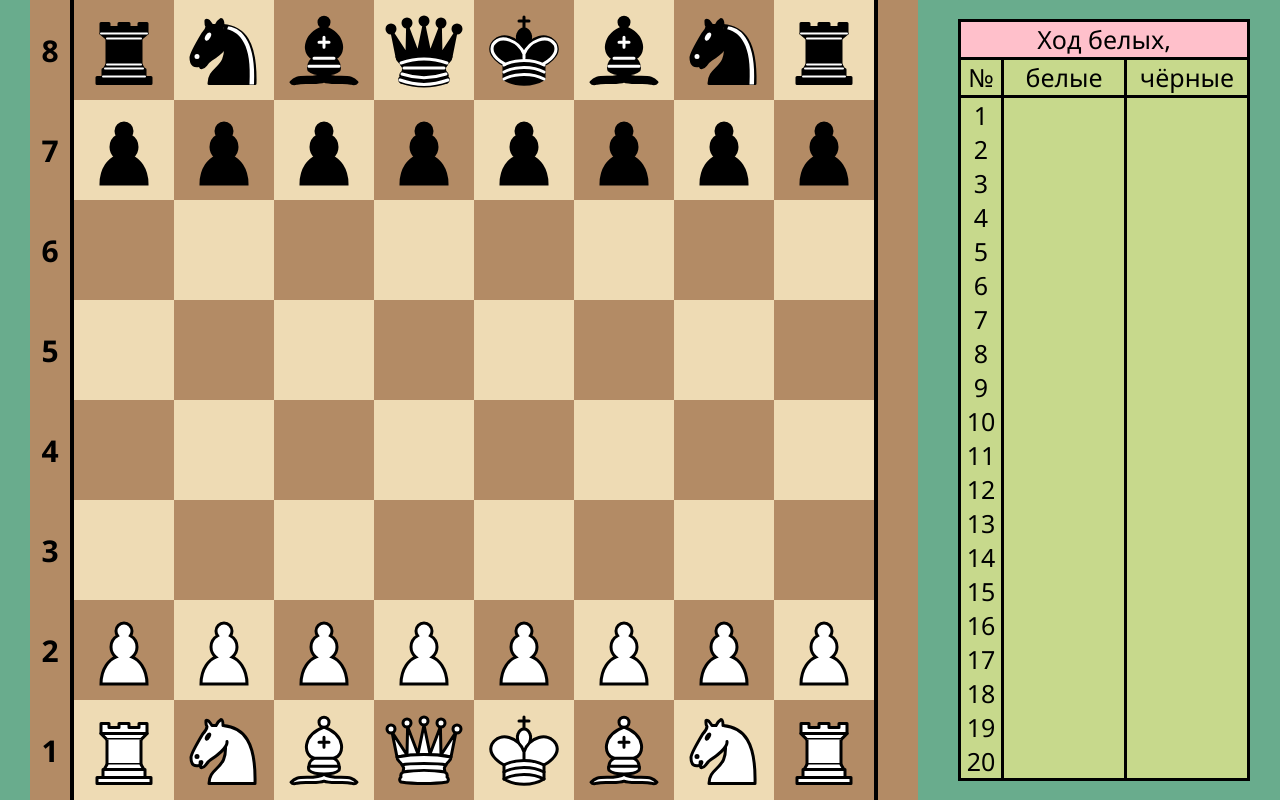
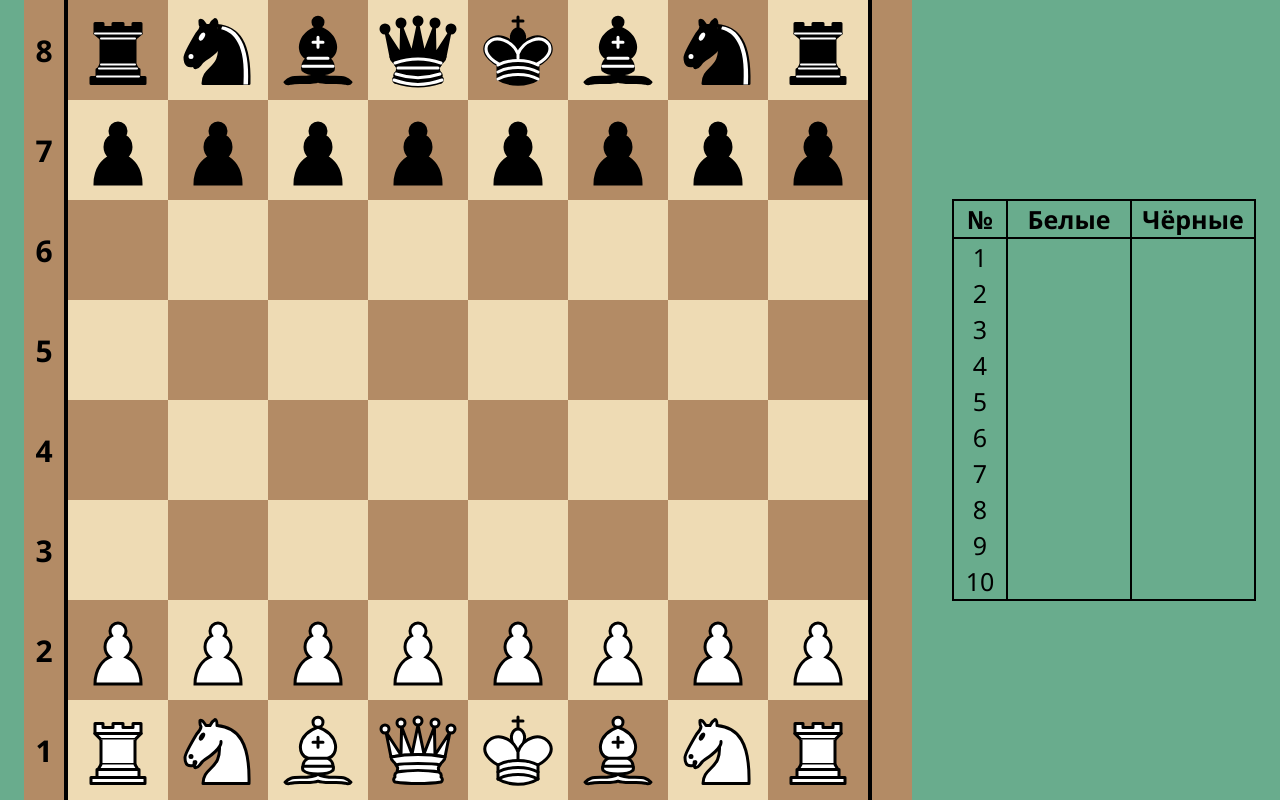
Before and after one commit to Aleks-Kar/simple-chess, a Vue app: page / in a window 1280 px wide. Built offline with nearby package versions, Linux system fonts and the light colour scheme.

Commit message:
style: TheNotation SFC

```diff
--- a/src/components/TheNotation.vue
+++ b/src/components/TheNotation.vue
@@ -40,16 +40,6 @@ const getMoveNotation = function (): string {
   }
 }
 
-// watch(
-//   () => props.turn,
-//   (newValue, oldValue) => {
-//     if (props.turn === 'black') {
-//       if (newValue) whiteMoves.push(convertToIcon(props.board[newValue]))
-//     } else if (props.turn === 'white') {
-//       if (newValue) blackMoves.push(convertToIcon(props.board[newValue]))
-//     }
-//   }
-// )
 watch(
   () => props.turn,
   () => {
@@ -64,74 +54,51 @@ watch(
 
 <template>
   <div class="notation">
-    <div class="notation__title">
-      <div>
-        {{ props.turn === 'black' ? 'Ход чёрных' : 'Ход белых' }},
-        <!-- {{ props.pieceCapture ? 'взятие фигуры' : 'пустая клетка' }} -->
-      </div>
-    </div>
-    <div class="notation__table">
-      <div class="notation__table_column_first">
-        <div>№</div>
-        <div v-for="number in 20">{{ number }}</div>
-      </div>
-      <div class="notation__table_column_second">
-        <div>белые</div>
-        <div v-for="move in whiteMoves">{{ move }}</div>
-      </div>
-      <div class="notation__table_column_third">
-        <div>чёрные</div>
-        <div v-for="move in blackMoves">{{ move }}</div>
-      </div>
-    </div>
+    <tr class="notation__row">
+      <th class="notation__title">№</th>
+      <th class="notation__title">Белые</th>
+      <th class="notation__title">Чёрные</th>
+    </tr>
+
+    <tr v-for="num in 10" class="notation__row">
+      <td class="notation__cell">{{ num }}</td>
+      <td class="notation__cell">{{ whiteMoves[num - 1] }}</td>
+      <td class="notation__cell">{{ blackMoves[num - 1] }}</td>
+    </tr>
   </div>
   <div></div>
 </template>
 
 <style>
+:root {
+  --table-border: 2px solid black;
+}
+
 .notation {
   font-size: 25px;
   color: black;
   text-align: center;
+  border-collapse: collapse;
 }
 
 .notation__title {
-  height: 35px;
-  width: 286px;
-  line-height: 35px;
-  background-color: pink;
-  border: 3px solid black;
-  overflow: hidden;
+  border: var(--table-border);
 }
 
-.notation__table {
-  display: flex;
-  background-color: hsl(74, 50%, 70%);
+.notation__row:last-child {
+  border-bottom: var(--table-border);
 }
 
-.notation__table_column_first {
-  width: 40px;
-  border-left: 3px solid black;
-  border-bottom: 3px solid black;
+.notation__cell {
+  border-left: var(--table-border);
+  border-right: var(--table-border);
 }
 
-.notation__table_column_second,
-.notation__table_column_third {
-  width: 120px;
-  border-bottom: 3px solid black;
+.notation__cell:first-child {
+  width: 50px;
 }
 
-.notation__table_column_first,
-.notation__table_column_second,
-.notation__table_column_third {
-  border-right: 3px solid black;
-}
-
-.notation__table_column_first > div:first-child,
-.notation__table_column_second > div:first-child,
-.notation__table_column_third > div:first-child {
-  height: 35px;
-  line-height: 35px;
-  border-bottom: 3px solid black;
+.notation__cell + .notation__cell {
+  width: 120px;
 }
 </style>
```
